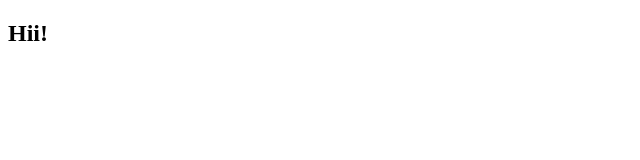
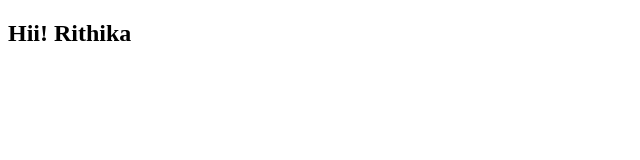
Before and after one commit to rithikareddyx/gitrepo, a plain HTML site: page index.html in a window 1280 px wide. Shown: the whole page, without its empty margins (0-640 px from the left). Drawn offline with Linux system fonts and the light colour scheme.

Commit message:
Update index.html

```diff
--- a/index.html
+++ b/index.html
@@ -6,6 +6,6 @@
     <title>Document</title>
 </head>
 <body>
-    <h2>Hii!</h2>
+    <h2>Hii! Rithika</h2>
 </body>
 </html>
```
